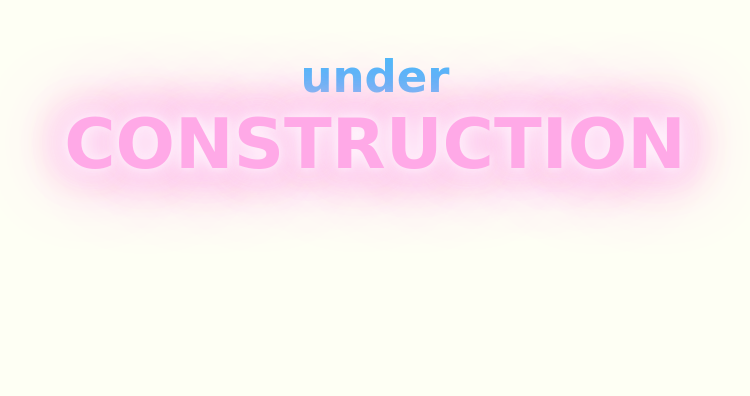
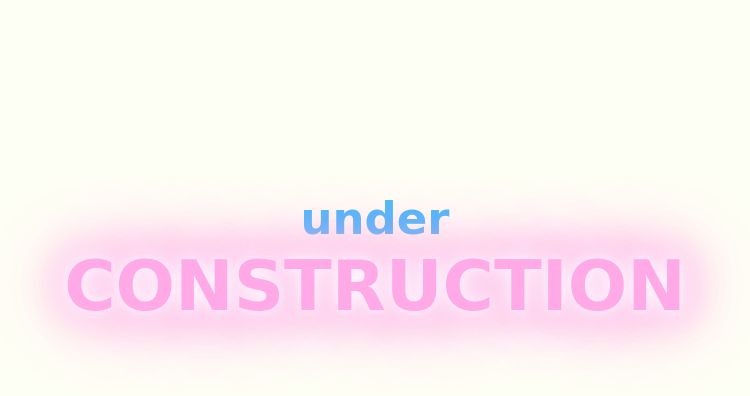
Before and after one commit to balexhill/balexhill.github.io, a plain HTML site: page index.html in a window 1280 px wide. Shown: the whole page, without its empty margins (265-1015 px from the left). Drawn offline with Linux system fonts and the light colour scheme; a web font is replaced by a local one.

Commit message:
Update styles.css

```diff
--- a/styles.css
+++ b/styles.css
@@ -27,7 +27,7 @@ HOME STYLES
 */
 
 .home-content {
-  padding-top: 50px;
+  padding-top: 12em;
   padding-bottom: 40px;
   background-color: #fefff4;
   text-align: center;
```
